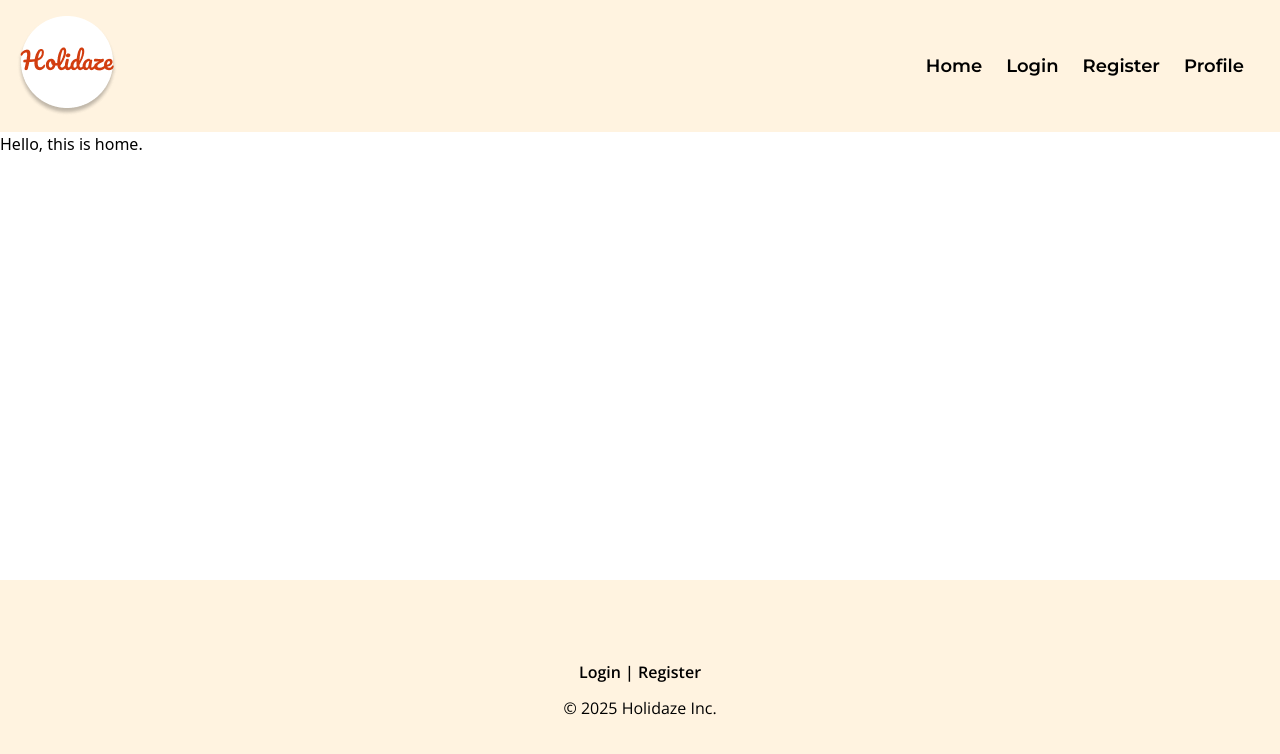
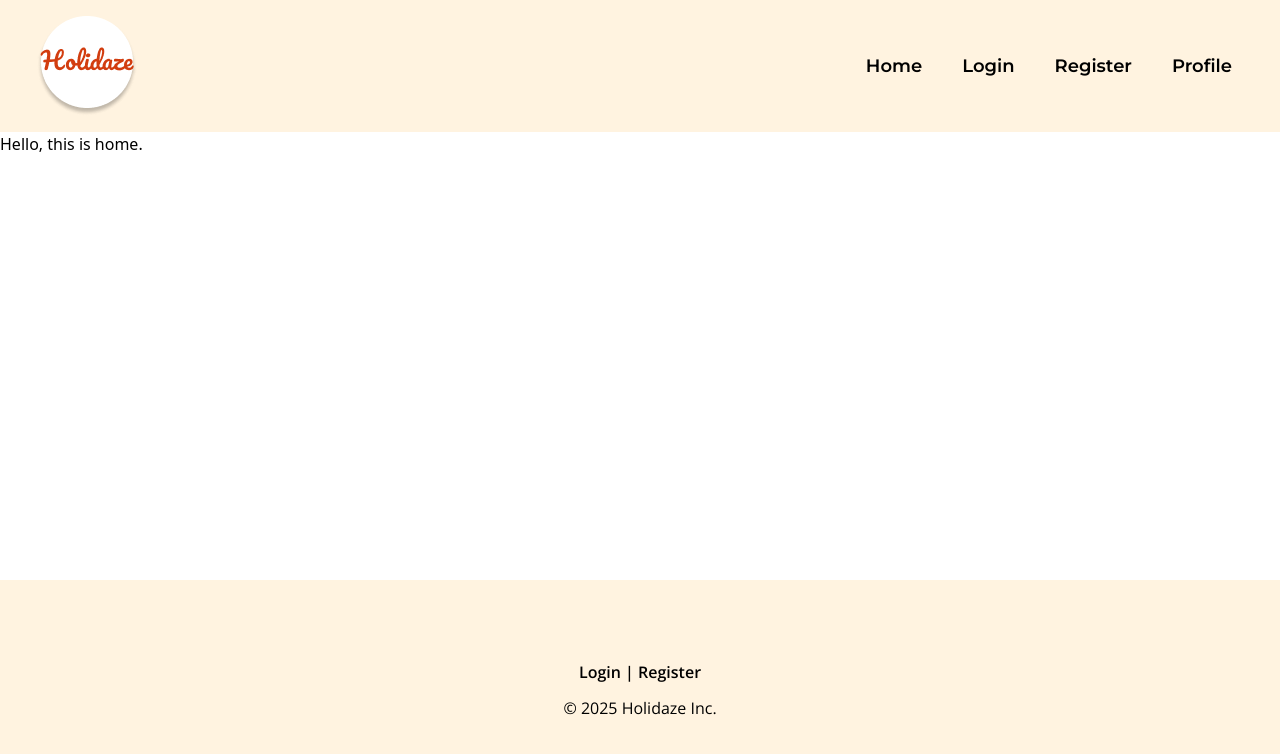
Before and after one commit to TheRegzi/holidaze, a React (Vite) app: page / in a window 1280 px wide. Shown: the top 754 px of the page. Built offline with nearby package versions, Linux system fonts and the light colour scheme; a web font is replaced by a local one.

Commit message:
feat: added more styling to header and nav

```diff
--- a/src/components/Header.jsx
+++ b/src/components/Header.jsx
@@ -8,11 +8,11 @@ function Header({ toggleMenu, isOpen, closeMenu }) {
     <>
       <header className="flex items-center justify-between bg-primary p-4 md:gap-20">
         <Link to="/">
-          <img src="/assets/logo.png" alt="Logo" />
+          <img className="ml-2 md:ml-5" src="/assets/logo.png" alt="Logo" />
         </Link>
         <button
           onClick={toggleMenu}
-          className="text-2xl md:hidden"
+          className="mr-4 text-3xl md:hidden"
           aria-label="Toggle menu"
         >
           <FontAwesomeIcon icon={faBars} />
--- a/src/components/Nav.jsx
+++ b/src/components/Nav.jsx
@@ -5,7 +5,7 @@ function Nav({ isOpen, closeMenu }) {
     <ul
       className={`${
         isOpen ? "flex bg-primary" : "hidden"
-      } flex-col py-4 pb-6 pl-6 text-lg md:mr-5 md:flex md:flex-row md:items-center md:gap-6 md:pb-0`}
+      } flex-col py-4 pb-6 pl-6 text-lg md:mr-8 md:flex md:flex-row md:items-center md:gap-10 md:pb-0`}
     >
       <li className="pb-4 font-montserrat text-lg font-semibold">
         <Link to="/" onClick={closeMenu}>
```
